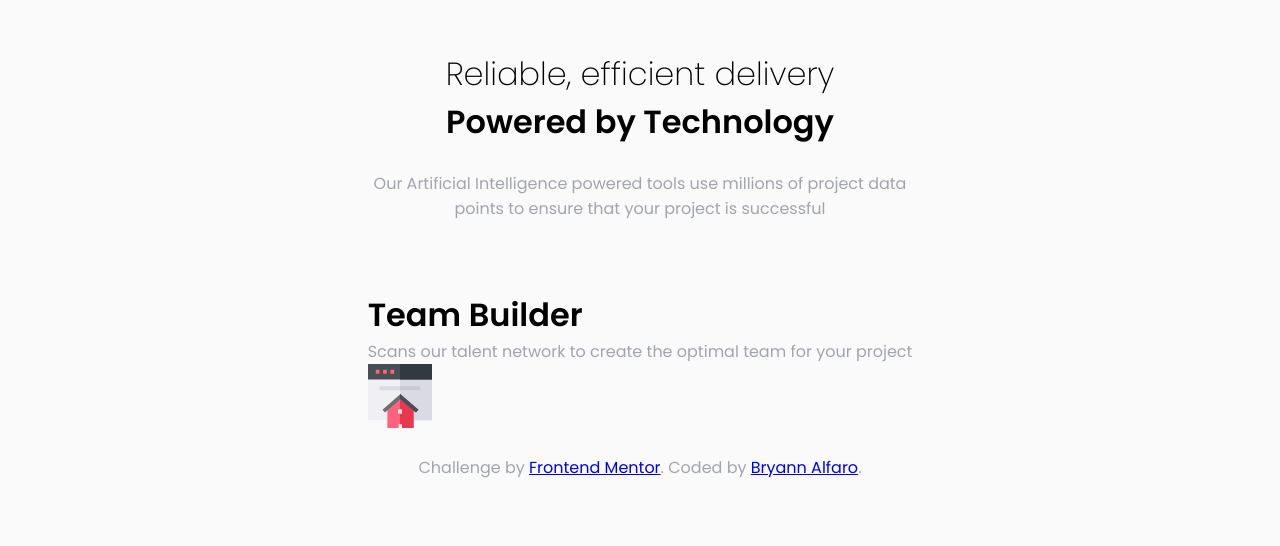
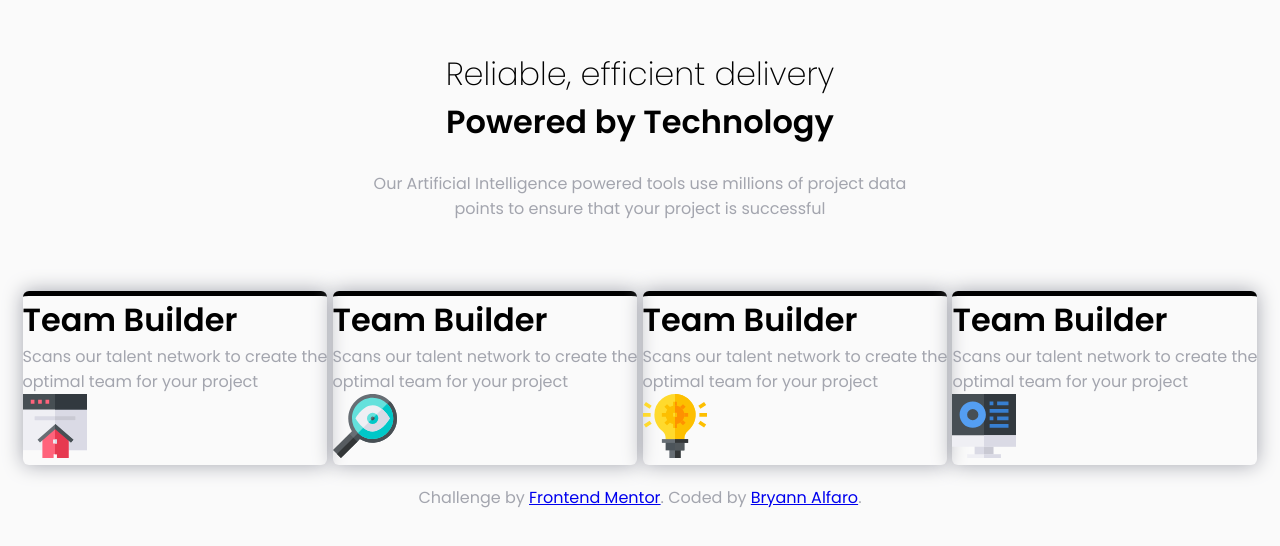
Before and after one commit to bryannalfaro/frontend-mentor-fourcards, a plain HTML site: page index.html in a window 1280 px wide. Drawn offline with Linux system fonts and the light colour scheme.

Commit message:
cards added

```diff
--- a/css/styles.css
+++ b/css/styles.css
@@ -37,13 +37,27 @@ p{
   display: flex;
   flex-wrap: wrap;
   justify-content: center;
-  margin: 0 auto;
+  margin-left: auto;
   padding: 20px;
   max-width: 1440px;
 
 
 }
 
+.team{
+    width: max-content;
+
+    border-top: 5px solid #000000;
+    border-radius: 6px;
+    margin: auto;
+    box-shadow: 0 0 20px hsl(229, 6%, 66%);
+}
+
+.super{
+    margin-left: auto;
+
+}
+
 footer{
     text-align: center;
 }
--- a/index.html
+++ b/index.html
@@ -11,6 +11,7 @@
 
 </head>
 <body>
+
   <header>
 
     <h1 class="textMain">Reliable, efficient delivery</h1>
@@ -24,16 +25,44 @@
   <div class="container">
     <div class="team">
       <h1>Team Builder</h1>
-      <p>Scans our talent network to create the
+      <p>Scans our talent network to create the <br>
         optimal team for your project
       </p>
-      <img src="images/icon-team-builder.svg" alt="Supervisor" class="src"/>
+      <div class="super"><img src="images/icon-team-builder.svg" alt="Team" /></div>
+
+    </div>
+
+    <div class="team">
+      <h1>Team Builder</h1>
+      <p>Scans our talent network to create the <br>
+        optimal team for your project
+      </p>
+      <div class="super"><img src="images/icon-supervisor.svg" alt="Supervisor" /></div>
+
+    </div>
+
+    <div class="team">
+      <h1>Team Builder</h1>
+      <p>Scans our talent network to create the <br>
+        optimal team for your project
+      </p>
+      <div class="super"><img src="images/icon-karma.svg" alt="Karma" /></div>
+
+    </div>
+
+    <div class="team">
+      <h1>Team Builder</h1>
+      <p>Scans our talent network to create the <br>
+        optimal team for your project
+      </p>
+      <div class="super"><img src="images/icon-calculator.svg" alt="Calculator" /></div>
+
     </div>
   </div>
   <footer>
     <p class="attribution">
       Challenge by <a href="https://www.frontendmentor.io?ref=challenge" target="_blank">Frontend Mentor</a>.
-      Coded by <a href="https://github.com/bryannalfaro">Bryann Alfaro</a>.
+      Coded by <a href="https://github.com/bryannalfaro" target="_blank">Bryann Alfaro</a>.
     </p>
   </footer>
 </body>
```
